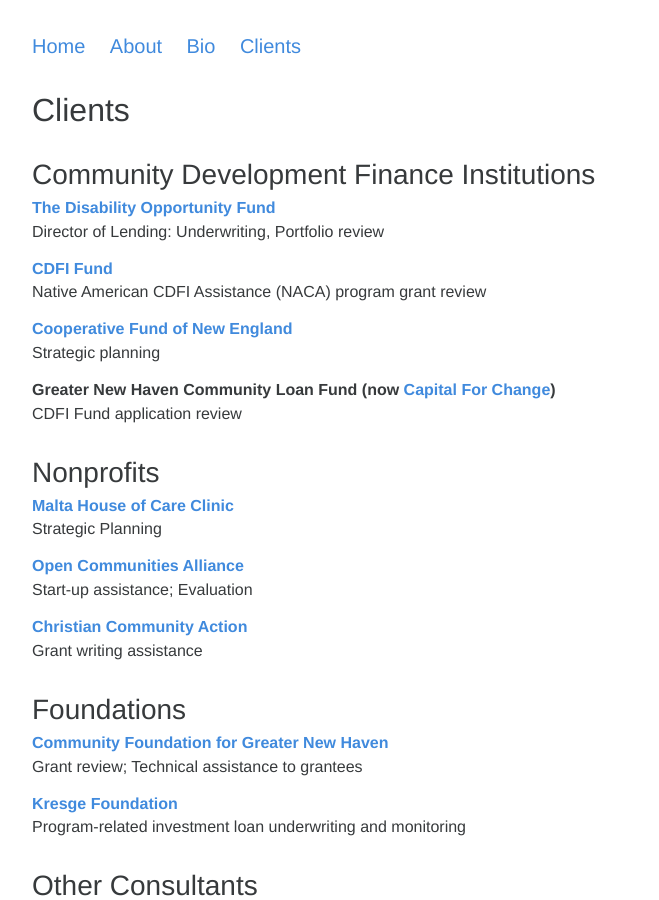
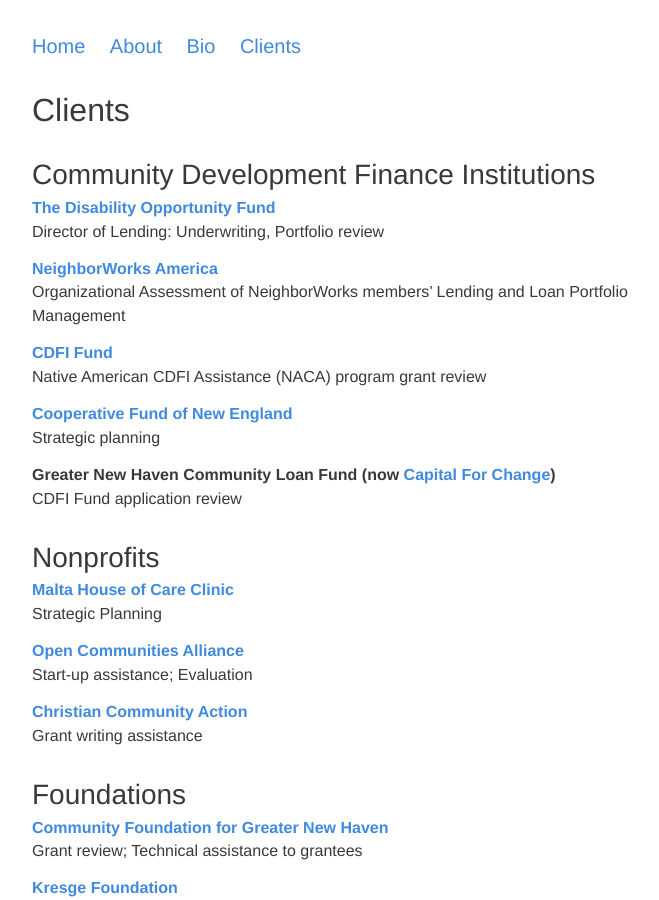
Before and after one commit to ClaireMorduch/clairemorduch, a Jekyll site: the page built from clients.md, in a window 1280 px wide and 900 px high, scrolled down 448 px. Shown: the whole window, without its empty margins (263-922 px from the left). Built offline with Jekyll 4.4.1, drawn with Linux system fonts in a browser that asks for light colours.

Commit message:
Update clients.md

```diff
--- a/clients.md
+++ b/clients.md
@@ -14,6 +14,9 @@ published: true
 
 ##### [The Disability Opportunity Fund](http://www.thedof.org)
 Director of Lending: Underwriting, Portfolio review
+
+##### [NeighborWorks America](http://www.neighborworks.org/Training-Services/Organizational-Assessment)
+Organizational Assessment of NeighborWorks members' Lending and Loan Portfolio Management
 
 ##### [CDFI Fund](http://www.cdfifund.gov)
 Native American CDFI Assistance (NACA) program grant review
```
